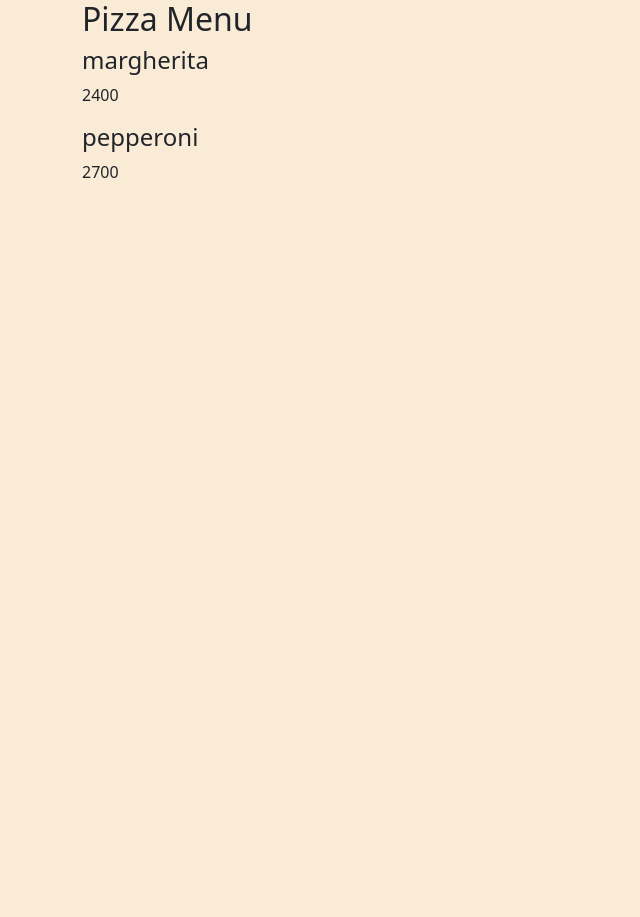
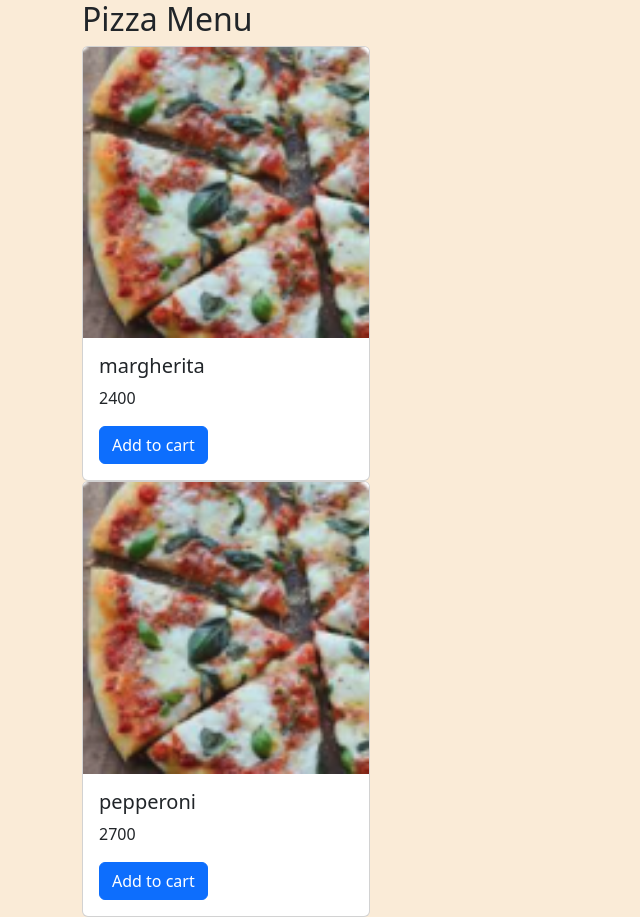
Before and after one commit to refanr/pizza_lair, a Django app: page /pizzas/ in a window 1280 px wide. Shown: the whole page, without its empty margins (0-640 px from the left). Before the commit the page ends 178 px from the top, so only its background shows below. Run offline with Django 4.2, Linux system fonts and the light colour scheme.

Commit message:
try out static images

```diff
--- a/templates/pizza/index.html
+++ b/templates/pizza/index.html
@@ -1,8 +1,15 @@
 {% extends 'base.html' %}
+{% load static %}
 {% block content %}
 <h2>Pizza Menu</h2>
     {% for pizza in pizzas %}
-        <h4>{{ pizza.name }}</h4>
-        <p>{{ pizza.price }}</p>
+      <div class="card" style="width: 18rem;">
+      <img src="{% static 'images/img1.png' %}" class="card-img-top" alt="...">
+      <div class="card-body">
+      <h5 class="card-title">{{ pizza.name }}</h5>
+      <p class="card-text">{{ pizza.price }}</p>
+      <a href="#" class="btn btn-primary">Add to cart</a>
+      </div>
+    </div>
     {% endfor %}
   {% endblock %}
```
